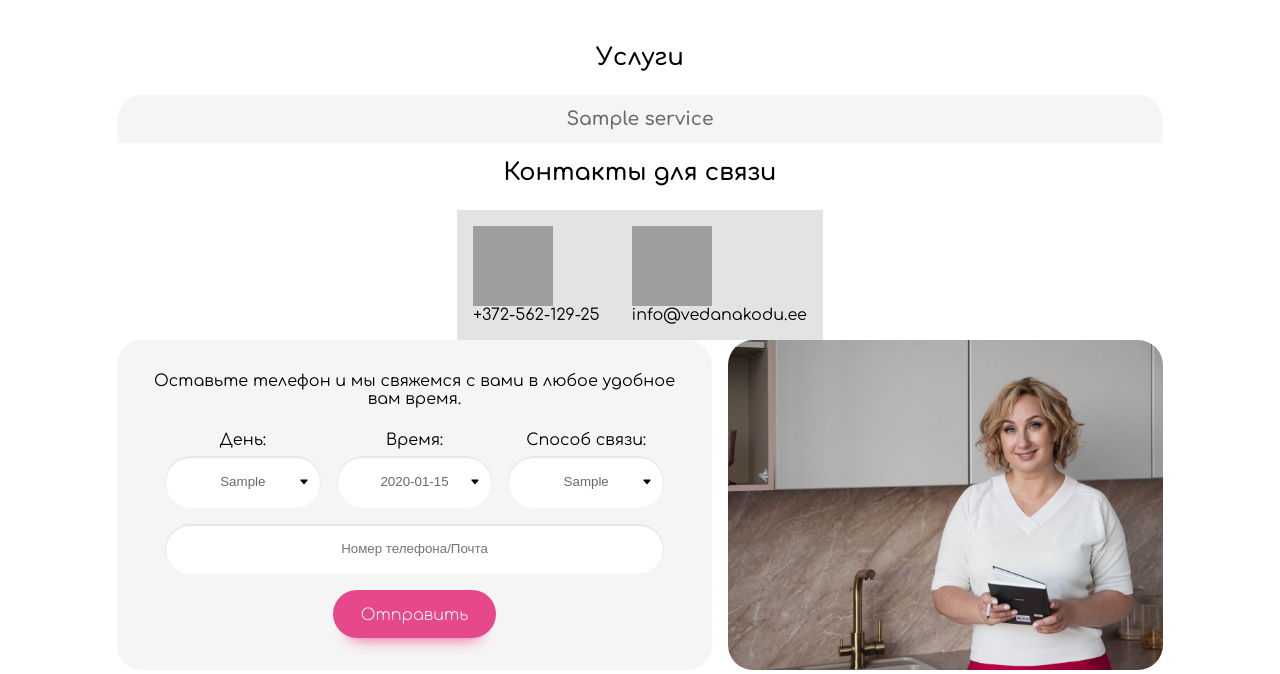
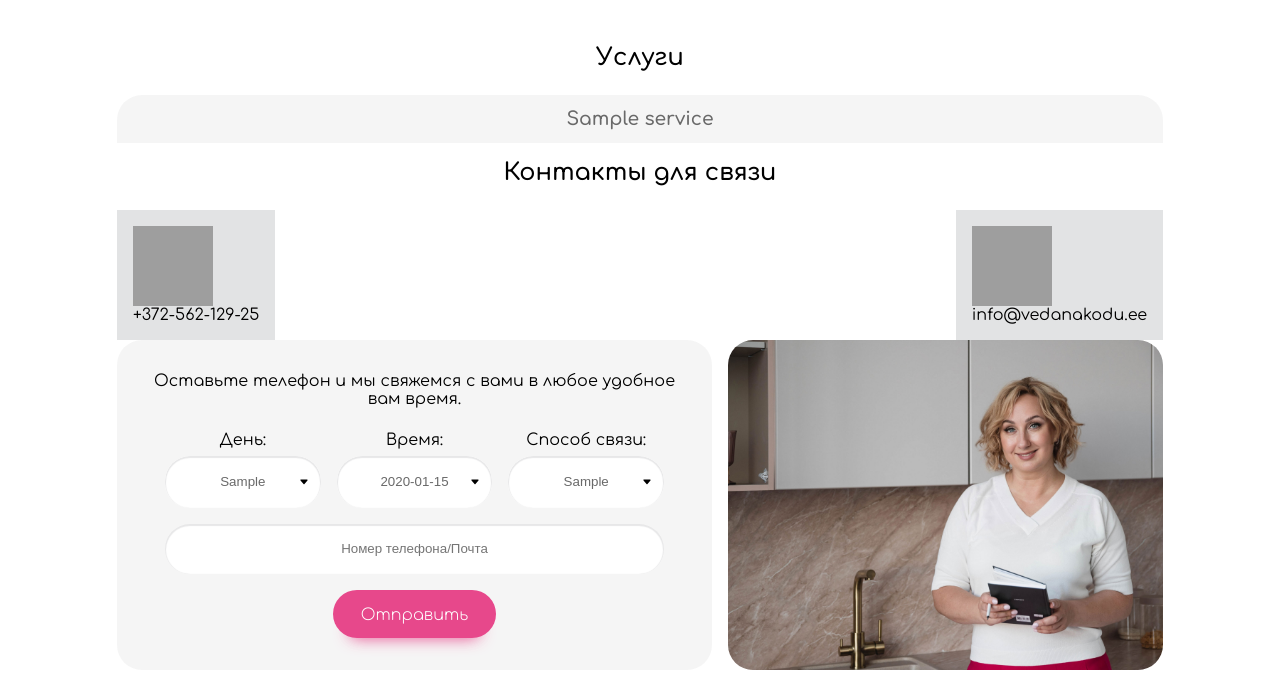
Before and after one commit to verts-online/dina_kodu, a Django app: page / in a window 1280 px wide. Shown: the part 2260-2934 px from the top of the page. Run offline with Django 4.2, Linux system fonts and the light colour scheme; tables that the repository leaves empty hold one stand-in row (values such as "Sample post"); some libraries are stand-ins or nearby versions; grey boxes are pictures that could not be loaded.

Commit message:
Update index.html

```diff
--- a/core/landing/templates/landing/index.html
+++ b/core/landing/templates/landing/index.html
@@ -140,13 +140,15 @@
                         display: flex;
                         flex-wrap: wrap;
                         align-items: center;
-                        justify-content: between;
+                        justify-content: space-between;
                     }
                     .contact-info>div {
                         padding: 1rem;
                         background: var(--gray-color);
                     }
-
+                    . contact-div {
+                        border-radius: 25px;
+                    }
                     .contact-image {
                         width: 5rem;
                         height: 5rem;
@@ -155,11 +157,11 @@
                 <div>
                     <h2>Контакты для связи</h2>
                     <div class="contact-info">
-                        <div>
+                        <div class='contact-div'>
                             <img class="contact-image" src="https://img.icons8.com/fluency/96/phone--v1.png" alt="call-us">
                             <a href="tel:+37256212925">+372-562-129-25</a>
                         </div>
-                        <div>
+                        <div class='contact-div'>
                             <img class="contact-image" src="https://img.icons8.com/fluency/96/new-post.png" alt="mail-us">
                             <span><a href="mailto:info@vedanakodu.ee?subject=Организация_пространства">info@vedanakodu.ee</a></span>
                         </div>
```
